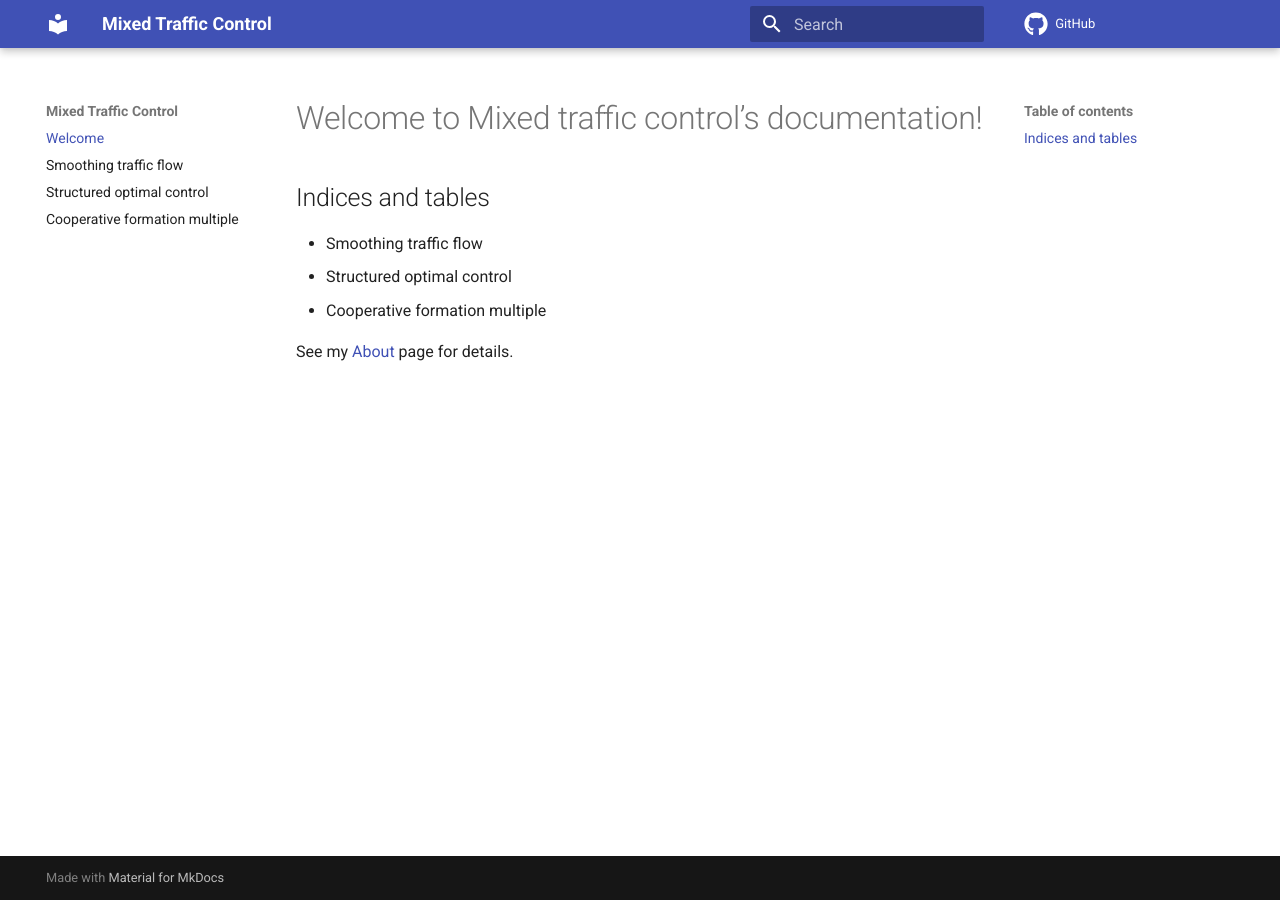
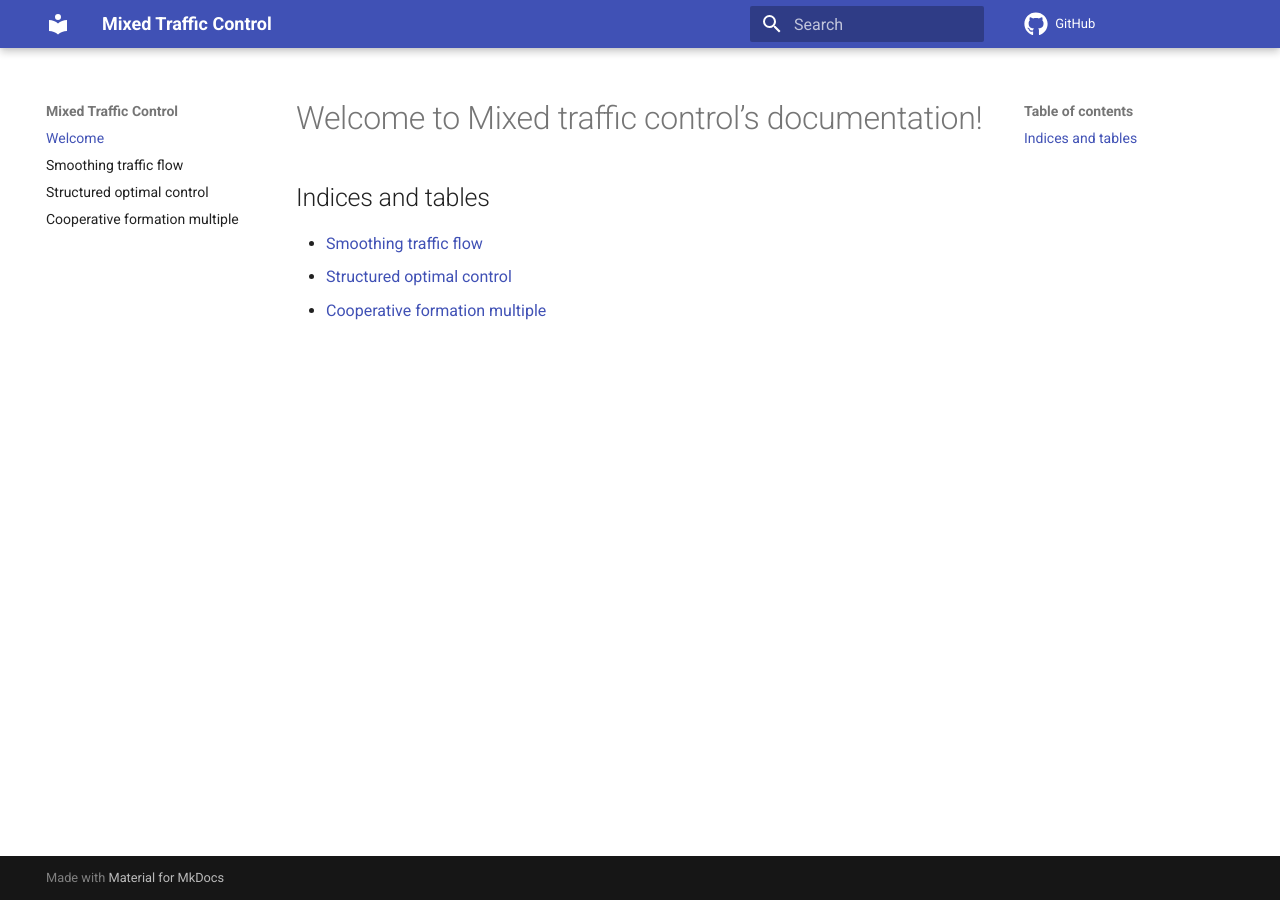
Before and after one commit to soc-ucsd/mixed-traffic, an MkDocs documentation site: the page built from docs/index.md, in a window 1280 px wide. Built offline with MkDocs 1.6.1 and Material for MkDocs 9.7.7, drawn with Linux system fonts in a browser that asks for light colours; comment, search, counter and statistics services are not loaded.

Commit message:
Update index.md

```diff
--- a/docs/index.md
+++ b/docs/index.md
@@ -2,8 +2,6 @@
 
 ## Indices and tables
 
-* Smoothing traffic flow
-* Structured optimal control
-* Cooperative formation multiple
-
-See my [About](smoothing_traffic_flow.md) page for details.
+* [Smoothing traffic flow](smoothing_traffic_flow.md)
+* [Structured optimal control](structured_optimal_control.md)
+* [Cooperative formation multiple](cooperative_formation_multiple.md)
```
